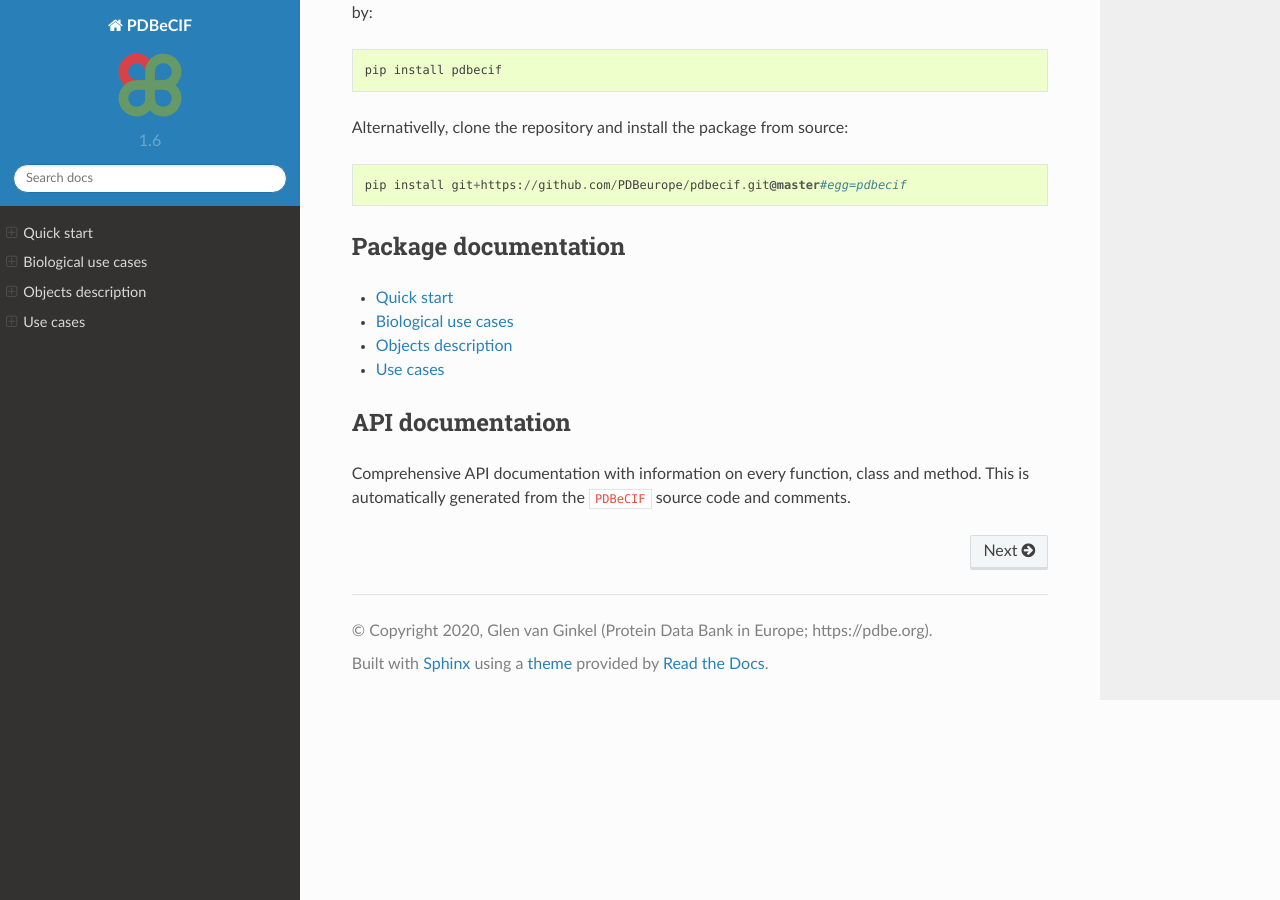
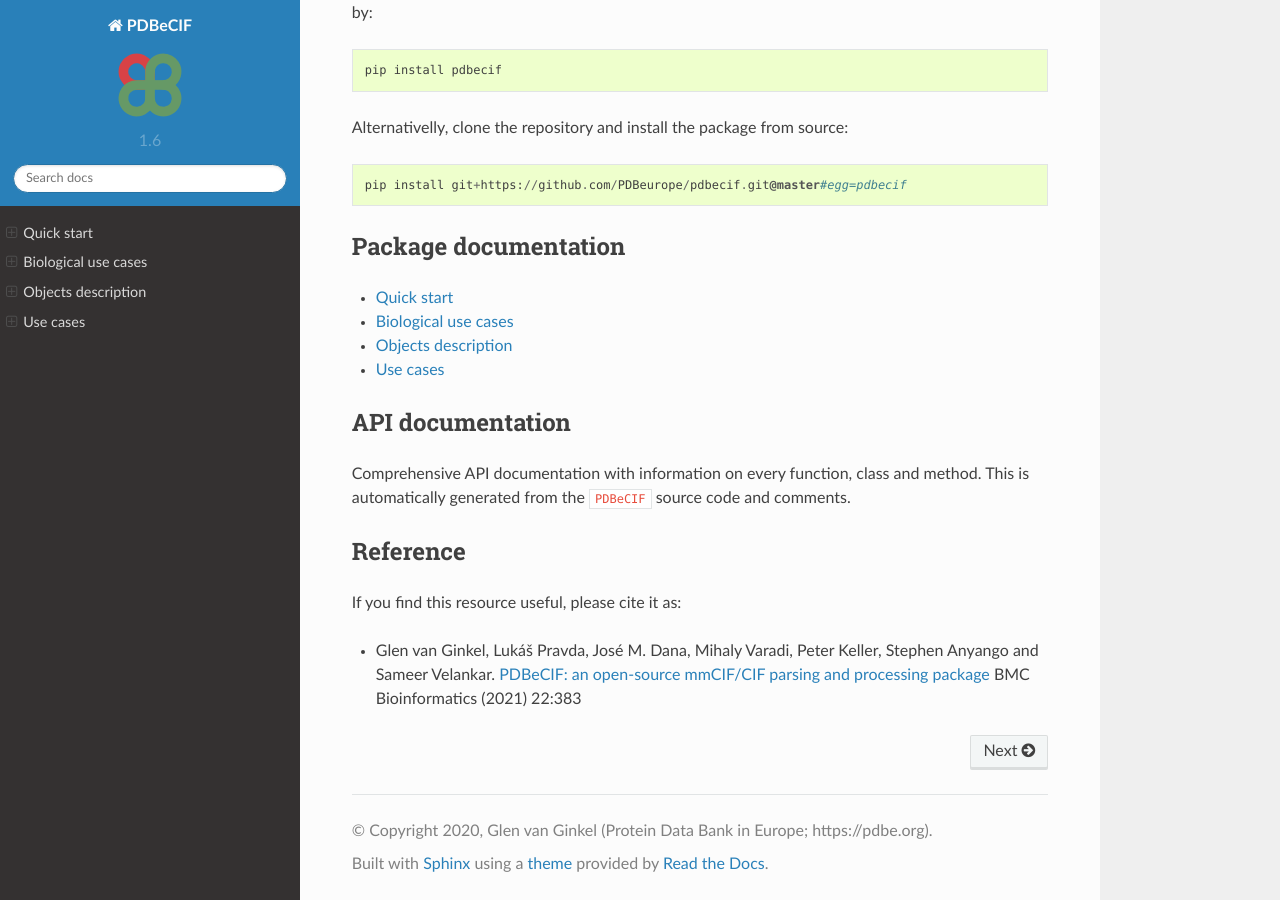
Before and after one commit to PDBeurope/pdbecif, a Sphinx documentation site: the page built from docs/index.md, in a window 1280 px wide and 900 px high, scrolled down 599 px. Built offline with Sphinx 7.4.7 and the Read the Docs theme 2.0.0, drawn with Linux system fonts in a browser that asks for light colours; pages that are not in the unit, such as notebooks, are missing from menus.

Commit message:
add citation to docs

````diff
--- a/docs/index.md
+++ b/docs/index.md
@@ -44,3 +44,9 @@ Comprehensive API documentation with information on every function, class and me
 
    documentation/api
 ```
+
+## Reference
+
+If you find this resource useful, please cite it as:
+
+* Glen van Ginkel, Lukáš Pravda, José M. Dana, Mihaly Varadi, Peter Keller, Stephen Anyango and Sameer Velankar. [PDBeCIF: an open‑source mmCIF/CIF parsing and processing package](https://doi.org/10.1186/s12859-021-04271-9) BMC Bioinformatics (2021) 22:383
````
